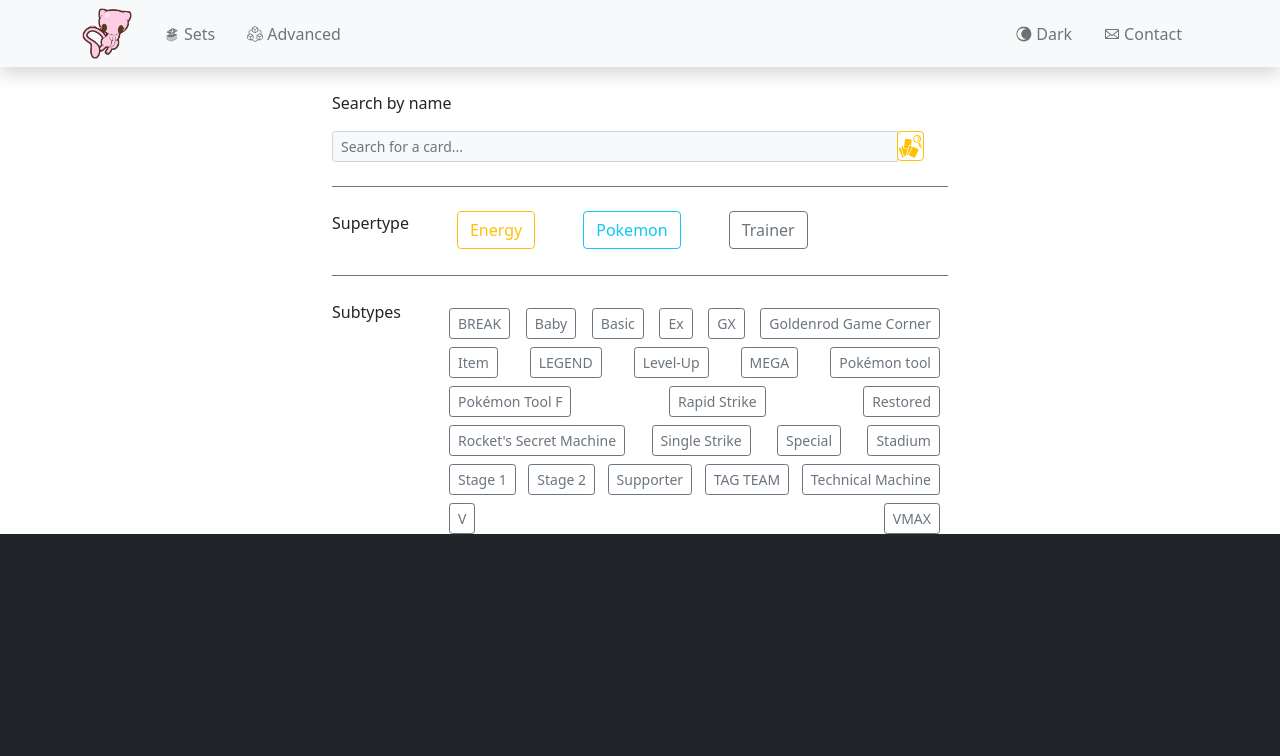
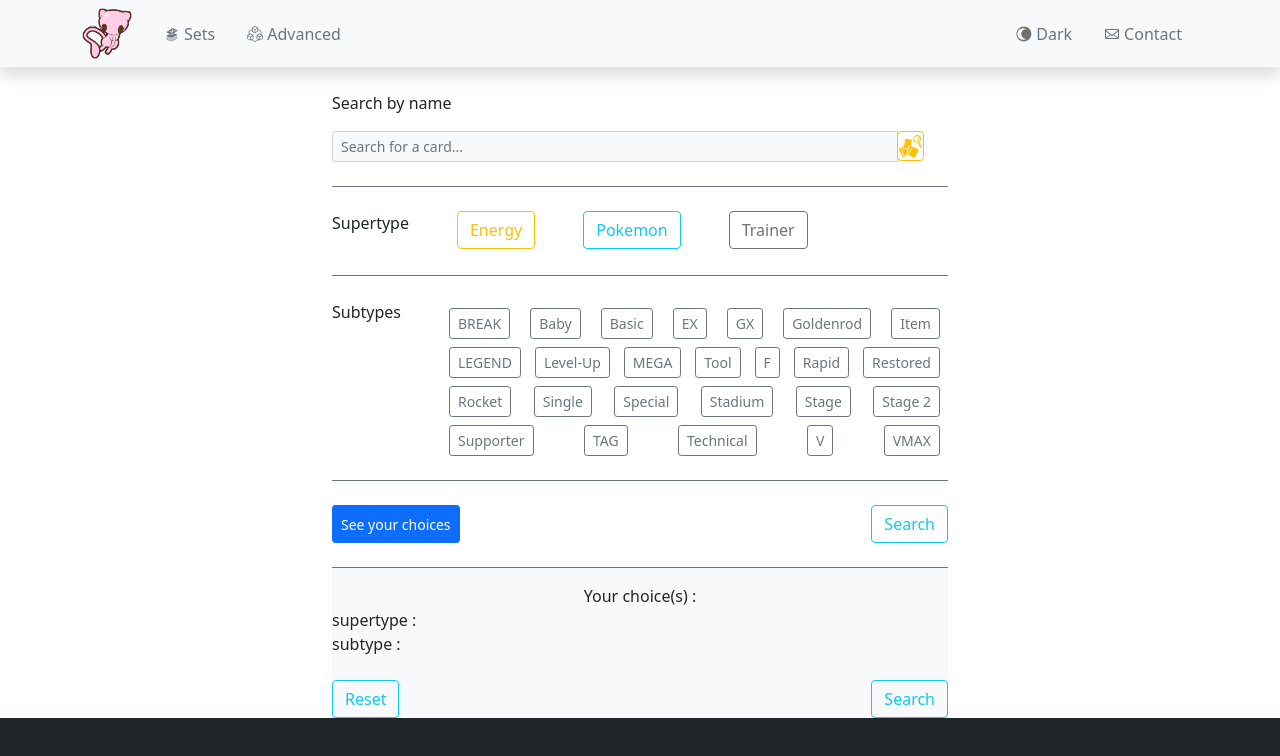
Before and after one commit to Samuel-Marien/pokedex, a React (Create React App) app: page /advanced in a window 1280 px wide. Shown: the top 756 px of the page. Built offline with nearby package versions, Linux system fonts and the light colour scheme; what pokemontcgsdk would draw is missing.

Commit message:
feat(advanced page): add new formrequest and test api

```diff
--- a/src/components/helper/index.js
+++ b/src/components/helper/index.js
@@ -34,26 +34,26 @@
   'BREAK',
   'Baby',
   'Basic',
-  'Ex',
+  'EX',
   'GX',
-  'Goldenrod Game Corner',
+  'Goldenrod', //Goldenrod Game Corner
   'Item',
   'LEGEND',
   'Level-Up',
   'MEGA',
-  'Pokémon tool',
-  'Pokémon Tool F',
-  'Rapid Strike',
+  'Tool', // Pokémon Tool
+  'F', //Pokémon Tool F
+  'Rapid', //'Rapid Strike'
   'Restored',
-  "Rocket's Secret Machine",
-  'Single Strike',
+  'Rocket', //Rocket's Secret Machine
+  'Single', //single strike
   'Special',
   'Stadium',
-  'Stage 1',
-  'Stage 2',
+  'Stage', // probleme ici
+  'Stage 2', //probleme ici
   'Supporter',
-  'TAG TEAM',
-  'Technical Machine',
+  'TAG', //TAG TEAM
+  'Technical', //Technical Machine
   'V',
   'VMAX'
 ]
--- a/src/pages/Advanced.js
+++ b/src/pages/Advanced.js
@@ -1,14 +1,63 @@
-import React from 'react'
+import React, { useState } from 'react'
 import PropTypes from 'prop-types'
 
 import MyNavBar from '../components/navbar'
 import MyInput from '../components/myInput'
 import { subtypeArray } from '../components/helper/index'
 
+import pokemon from 'pokemontcgsdk'
+pokemon.configure({ apiKey: '1bc96399-f62e-4230-98e4-f7ad9d51212b' })
+
 import ButtonToolbar from 'react-bootstrap/ButtonToolbar'
 import Button from 'react-bootstrap/Button'
+import Fade from 'react-bootstrap/Fade'
 
-const MyButon = (props) => {
+let array = []
+
+const Advanced = () => {
+  const [supertype, setSupertype] = useState('')
+  const [subtype, setSubtype] = useState([])
+
+  const handleSuperType = (e) => {
+    e.preventDefault()
+    setSupertype(e.target.id)
+  }
+
+  const handleSubType = (e) => {
+    e.preventDefault()
+    array.push(e.target.id)
+    setSubtype([...array])
+  }
+  console.log(subtype)
+
+  const handleSubmit = (e) => {
+    e.preventDefault()
+    console.log('submit!')
+
+    // Filter cards via query parameters
+    pokemon.card
+      // .all({ q: 'set.name:generations subtypes:EX subtypes:mega' })
+      // .all({ q: 'supertype:Pokémon subtypes:EX subtypes:mega' })
+      // .all({ q: 'subtypes:V' })
+
+      .all({
+        q: `${supertype ? `supertype:${supertype}` : ''} ${subtype
+          .map((elem) => {
+            return `subtypes:${elem}`
+          })
+          .join(' ')}`
+      })
+      .then((result) => {
+        console.log(result)
+      })
+  }
+
+  const handleReset = () => {
+    setSubtype(() => (array = []))
+    setSupertype(null)
+  }
+
+  const SubtypeButton = (props) => {
     const { name } = props
     return (
       <Button
@@ -16,17 +65,47 @@
         type="button"
         className=" me-2 mt-2"
         variant="outline-secondary"
+        onClick={handleSubType}
+        id={name}
       >
         {name}
       </Button>
     )
   }
 
-MyButon.propTypes = {
+  SubtypeButton.propTypes = {
     name: PropTypes.string
   }
 
-const Advanced = () => {
+  function Example(props) {
+    const { children } = props
+    const [open, setOpen] = useState(true)
+
+    return (
+      <div className="mt-4 pt-4 border-top border-secondary">
+        <div className="d-flex justify-content-between">
+          <Button
+            onClick={() => setOpen(!open)}
+            aria-controls="example-collapse-text"
+            aria-expanded={open}
+            size="sm"
+          >
+            See your choices
+          </Button>
+          <Button type="submit" onClick={handleSubmit} variant="outline-info">
+            Search
+          </Button>
+        </div>
+
+        <Fade in={open}>{children}</Fade>
+      </div>
+    )
+  }
+
+  Example.propTypes = {
+    children: PropTypes.node
+  }
+
   return (
     <div>
       <MyNavBar />
@@ -44,13 +123,29 @@
           <p className="me-5">Supertype</p>
           <div>
             <ButtonToolbar aria-label="Toolbar with button groups">
-              <Button className="me-3 me-md-5" variant="outline-warning">
+              <Button
+                onClick={handleSuperType}
+                className="me-3 me-md-5"
+                variant="outline-warning"
+                id="Energy"
+              >
                 Energy
               </Button>
-              <Button className="me-3 me-md-5" variant="outline-info">
+              <Button
+                onClick={handleSuperType}
+                className="me-3 me-md-5"
+                variant="outline-info"
+                id="Pokémon"
+              >
                 Pokemon
               </Button>
-              <Button variant="outline-secondary">Trainer</Button>
+              <Button
+                onClick={handleSuperType}
+                variant="outline-secondary"
+                id="Trainer"
+              >
+                Trainer
+              </Button>
             </ButtonToolbar>
           </div>
         </div>
@@ -60,10 +155,44 @@
           <p className="p-0 m-0 me-5">Subtypes</p>
           <div className="d-flex flex-wrap justify-content-between align-items-center">
             {subtypeArray.map((elem, index) => {
-              return <MyButon key={index} name={elem} />
+              return <SubtypeButton key={index} name={elem} />
             })}
           </div>
         </div>
+        <Example>
+          <div className="bg-light mt-4 pt-3 border-top border-secondary">
+            <p className="text-center m-0 p-0">Your choice(s) :</p>
+            <div>
+              <p className="m-0 p-0">supertype : {supertype}</p>
+              <p className="m-0 p-0">
+                subtype :{' '}
+                {subtype.map((elem, index) => {
+                  return (
+                    <span key={index} className="me-2">
+                      {elem}
+                    </span>
+                  )
+                })}
+              </p>
+              <div className="mt-4 d-flex justify-content-between">
+                <Button
+                  type="submit"
+                  onClick={handleReset}
+                  variant="outline-info"
+                >
+                  Reset
+                </Button>
+                <Button
+                  type="submit"
+                  onClick={handleSubmit}
+                  variant="outline-info"
+                >
+                  Search
+                </Button>
+              </div>
+            </div>
+          </div>
+        </Example>
       </div>
     </div>
   )
--- a/src/pages/Details.js
+++ b/src/pages/Details.js
@@ -38,6 +38,7 @@
     }
     fetchData()
   }, [setData])
+  console.log(data)
 
   const DataMarket = (props) => {
     const { name, textColor, target } = props
```
Lines whose indentation alone changed are shown as unchanged.
